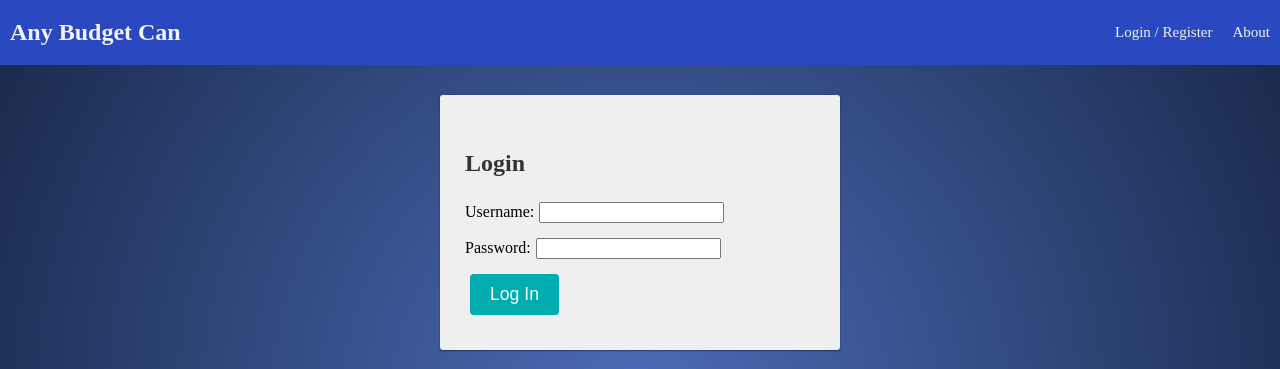
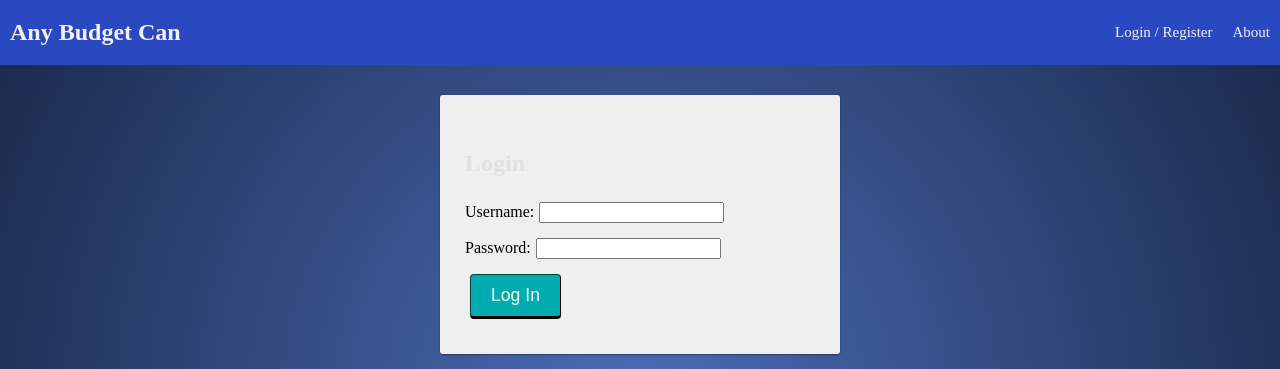
Before and after one commit to Greg-04/solo-project-anybudgetcan, a React (Vite) app: page /#/budgetOverviewPage in a window 1280 px wide. Shown: the top 369 px of the page. Built offline with nearby package versions, Linux system fonts and the light colour scheme; no server answers.

Commit message:
added styling to info page

```diff
--- a/src/components/InfoPage/InfoPage.css
+++ b/src/components/InfoPage/InfoPage.css
@@ -2,10 +2,11 @@
   max-width: 800px;
   margin: 0 auto;
   padding: 20px;
+  font-family: 'Rockwell';
 }
 
 h1, h2 {
-  color: #333;
+  color: #e0e0e0;
 }
 
 p {
@@ -17,19 +18,6 @@ h2 {
   margin-top: 30px;
 }
 
-.btn {
-  /* background-color: #007bff; */
-  color: #fff;
-  padding: 10px 20px;
-  border: none;
-  border-radius: 5px;
-  cursor: pointer;
+.pContent {
+  color:#9e9e9e;
 }
-
-.btn:hover {
-  /* background-color: #0056b3; */
-}
-
-.btn:active {
-  /* background-color: #004499; */
-}
--- a/src/components/InfoPage/InfoPage.jsx
+++ b/src/components/InfoPage/InfoPage.jsx
@@ -15,32 +15,32 @@ function InfoPage() {
       </div>
       <div className="infoPageContainer">
         <h1>How To Use</h1>
-        <p>
+        <p className="pContent">
           Welcome to Any Budget Can! This page provides you with instructions on
           how to use the application.
         </p>
 
         <h2>1. Adding Income</h2>
-        <p>On the Income page, you can input your monthly or annual income.</p>
+        <p className="pContent">On the Income page, you can input your monthly or annual income.</p>
         <h2>2. Managing Expenses</h2>
-        <p>
+        <p className="pContent">
           Use the Expenses page to input your monthly expenses such as rent,
           utilities, groceries, etc.
         </p>
         <h2>3. Creating Savings Plan</h2>
-        <p>
+        <p className="pContent">
           The Savings Plan page allows you to create customized savings plans by
           setting a timeframe, plan name, and target amount to save.
         </p>
         <h2>4. Tracking Transactions</h2>
-        <p>
+        <p className="pContent">
           With the Add Transactions page, you can manually add transactions to
           keep track of your budget. Enter details like name, amount, category,
           and date for each transaction. Then navigate to the "View
           Transactions" to track submissions.
         </p>
         <h2>5. You're all set</h2>
-        <p>
+        <p className="pContent">
           Once you inputted all your information, the home page, budget
           overview, plan information, and view transactions will provide you a
           comprehensive view of your financial summary. Use the links on the
@@ -48,7 +48,7 @@ function InfoPage() {
           application.
         </p>
         <h2>Support</h2>
-        <p>
+        <p className="pContent">
           If you encounter any issues or have suggestions for improvement,
           please feel free to contact us at regs0404@gmail.com
         </p>
--- a/src/components/LogOutButton/LogOutButton.jsx
+++ b/src/components/LogOutButton/LogOutButton.jsx
@@ -10,7 +10,7 @@ function LogOutButton(props) {
       // This button shows up in multiple locations and is styled differently
       // because it's styled differently depending on where it is used, the className
       // is passed to it from it's parents through React props
-      sx={{ backgroundColor: '#e0e0e0', fontFamily: 'Rockwell' }}
+      sx={{ backgroundColor: '#d50000', fontFamily: 'Rockwell', marginLeft:'10px' }}
       onClick={() => dispatch({ type: 'LOGOUT' })}>
       Log Out
     </Button>
--- a/src/index.jsx
+++ b/src/index.jsx
@@ -17,7 +17,7 @@ const themeConfig = {
       main: grey[300], // Dark blue-grey for primary elements
     },
     secondary: {
-      main: grey[700], // Teal color for secondary elements
+      main: grey[500], // Teal color for secondary elements
     },
   },
 };
```
